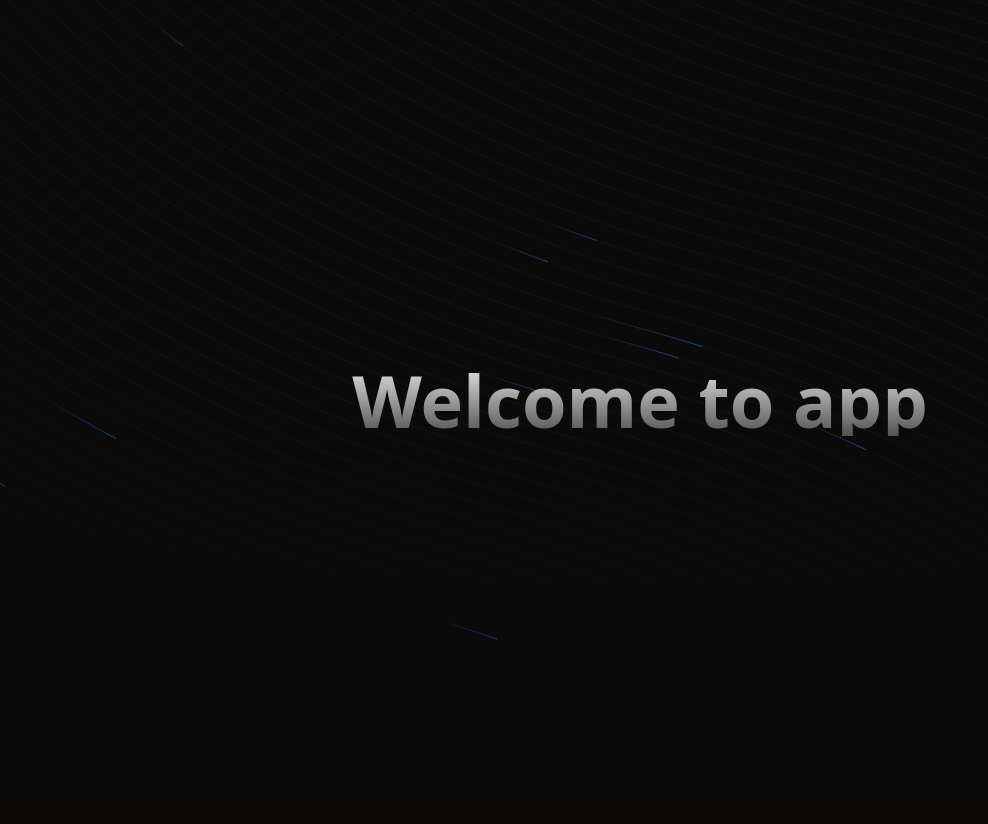
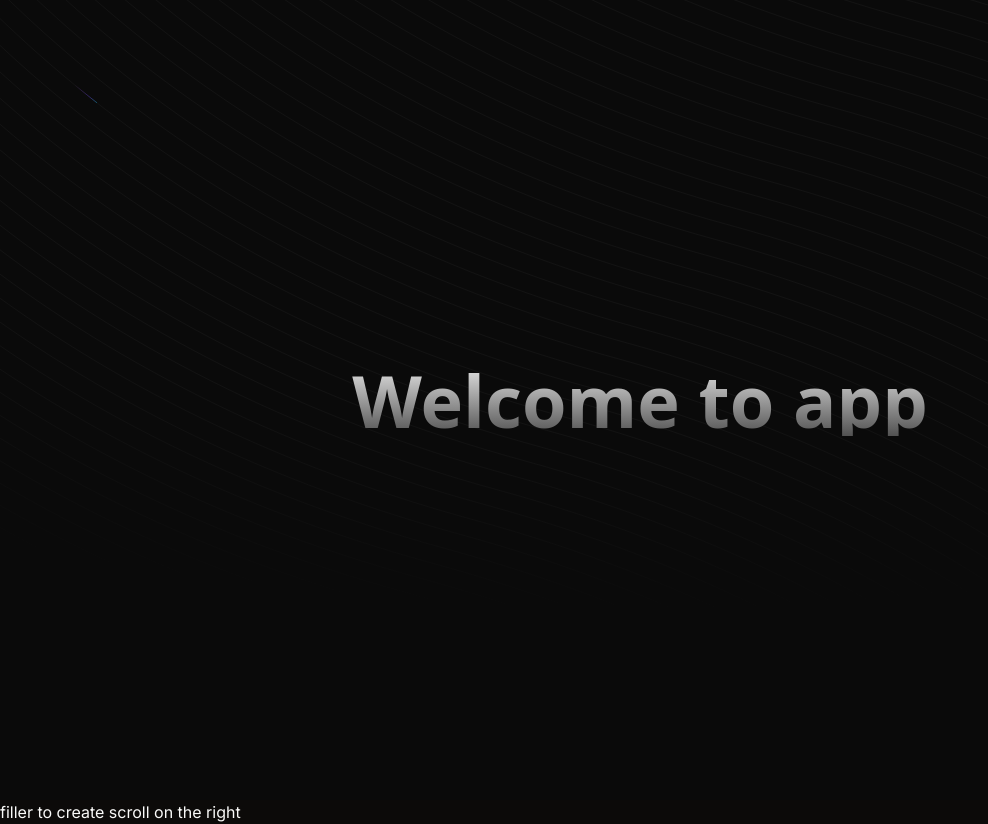
Before and after one commit to Criseda/student_hack_2024, a Next.js app: page / in a window 1280 px wide. Shown: the whole page, without its empty margins (0-988 px from the left). Before the commit the page ends 800 px from the top, so only its background shows below. Built offline with nearby package versions, Linux system fonts and the light colour scheme.

Commit message:
Added navbar component to main page.tsx, added a p at the end for filler for scroll control

```diff
--- a/src/app/page.tsx
+++ b/src/app/page.tsx
@@ -1,10 +1,13 @@
 import Image from "next/image";
 import { HomePage } from "@/components/HomePage";
+import Navbar from "@/components/Navbar";
 
 export default function Home() {
   return (
-    <>
+    <div className="relative w-full">
+      <Navbar />
       <HomePage />
-    </>
+      <p>filler to create scroll on the right</p>
+    </div>
   );
 }
```
